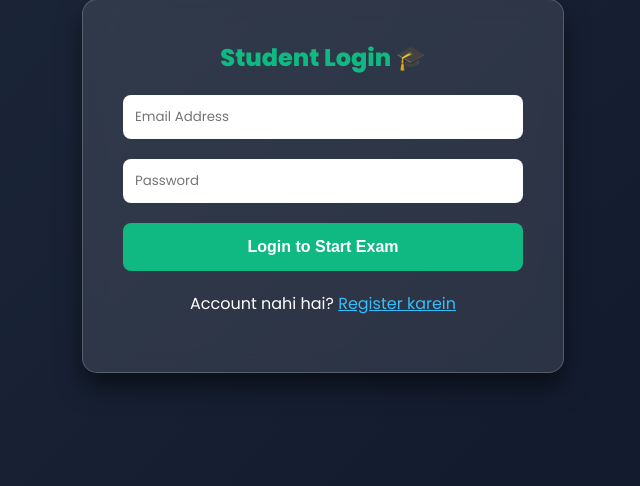
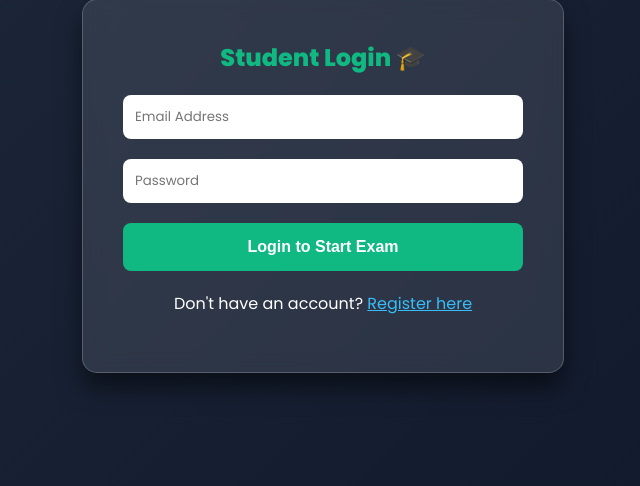
Before and after one commit to nkbcatheboy2/GyanBook-Quiz-LMS, a PHP site: page /login.php in a window 1280 px wide. Shown: the part 180-666 px from the top of the page, without its empty margins (317-957 px from the left). Run offline with PHP 8.4, Linux system fonts and the light colour scheme.

Commit message:
Refactor login.php for improved readability

```diff
--- a/login.php
+++ b/login.php
@@ -10,18 +10,18 @@ if(isset($_POST['login'])) {
     $res = $conn->query("SELECT * FROM users WHERE email='$email'");
     if($res->num_rows > 0) {
         $row = $res->fetch_assoc();
-        // Password verify karna
+        // Verify password
         if(password_verify($pass, $row['password'])) {
             $_SESSION['user_name'] = $row['name'];
             $_SESSION['user_email'] = $row['email'];
-            // Login hote hi direct quiz wale page par bhej do
+            // Redirect directly to the quiz page upon successful login
             header("Location: quiz.php");
             exit();
         } else {
-            $msg = "Galat Password! Wapas try karein.";
+            $msg = "Incorrect Password! Please try again.";
         }
     } else {
-        $msg = "Ye Email registered nahi hai! Pehle Register karein.";
+        $msg = "This Email is not registered! Please Register first.";
     }
 }
 ?>
@@ -52,7 +52,7 @@ if(isset($_POST['login'])) {
             <button type="submit" name="login" class="login-btn">Login to Start Exam</button>
         </form>
 
-        <p style="margin-top: 20px;">Account nahi hai? <a href="register.php" style="color: #38bdf8;">Register karein</a></p>
+        <p style="margin-top: 20px;">Don't have an account? <a href="register.php" style="color: #38bdf8;">Register here</a></p>
     </div>
 </body>
 </html>
```
